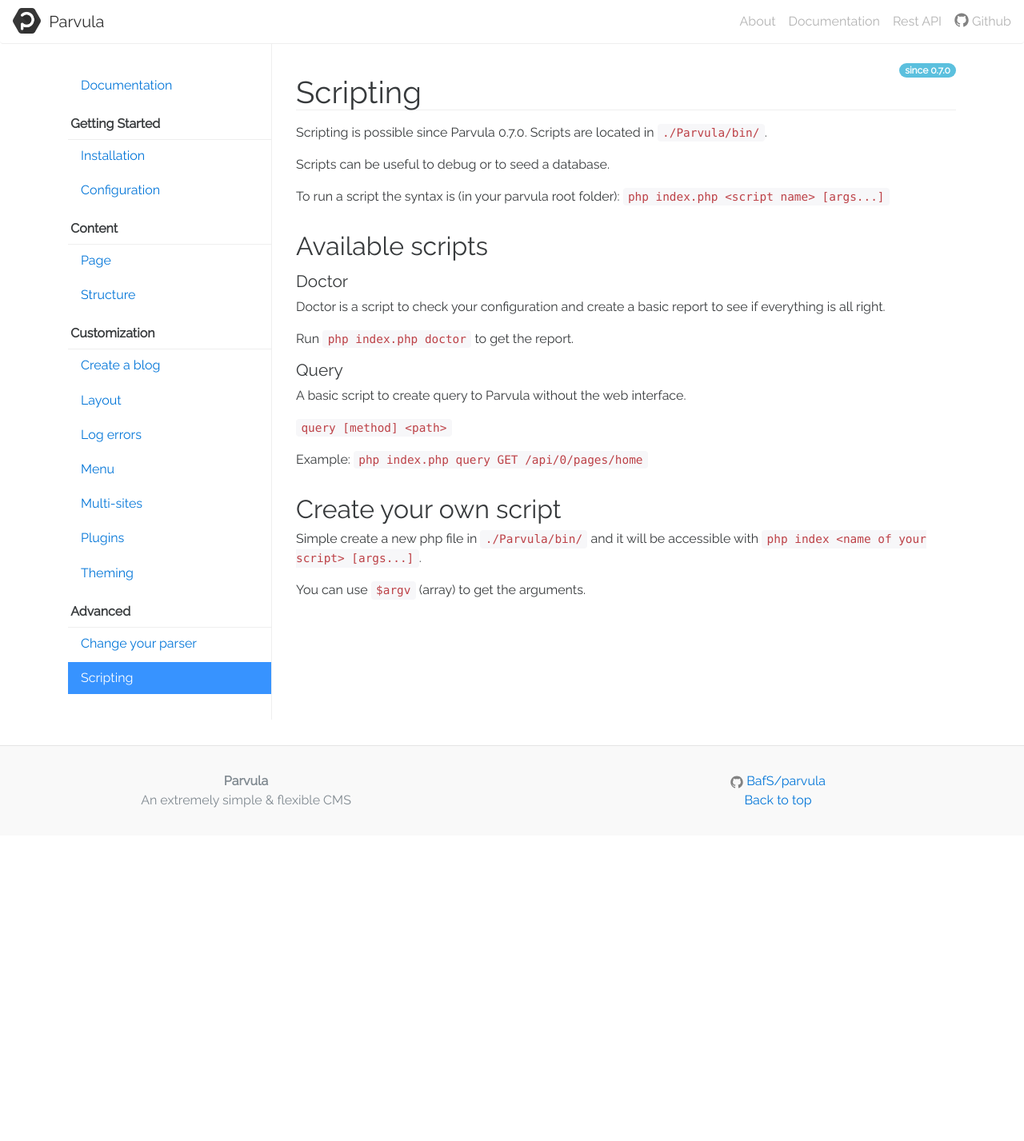
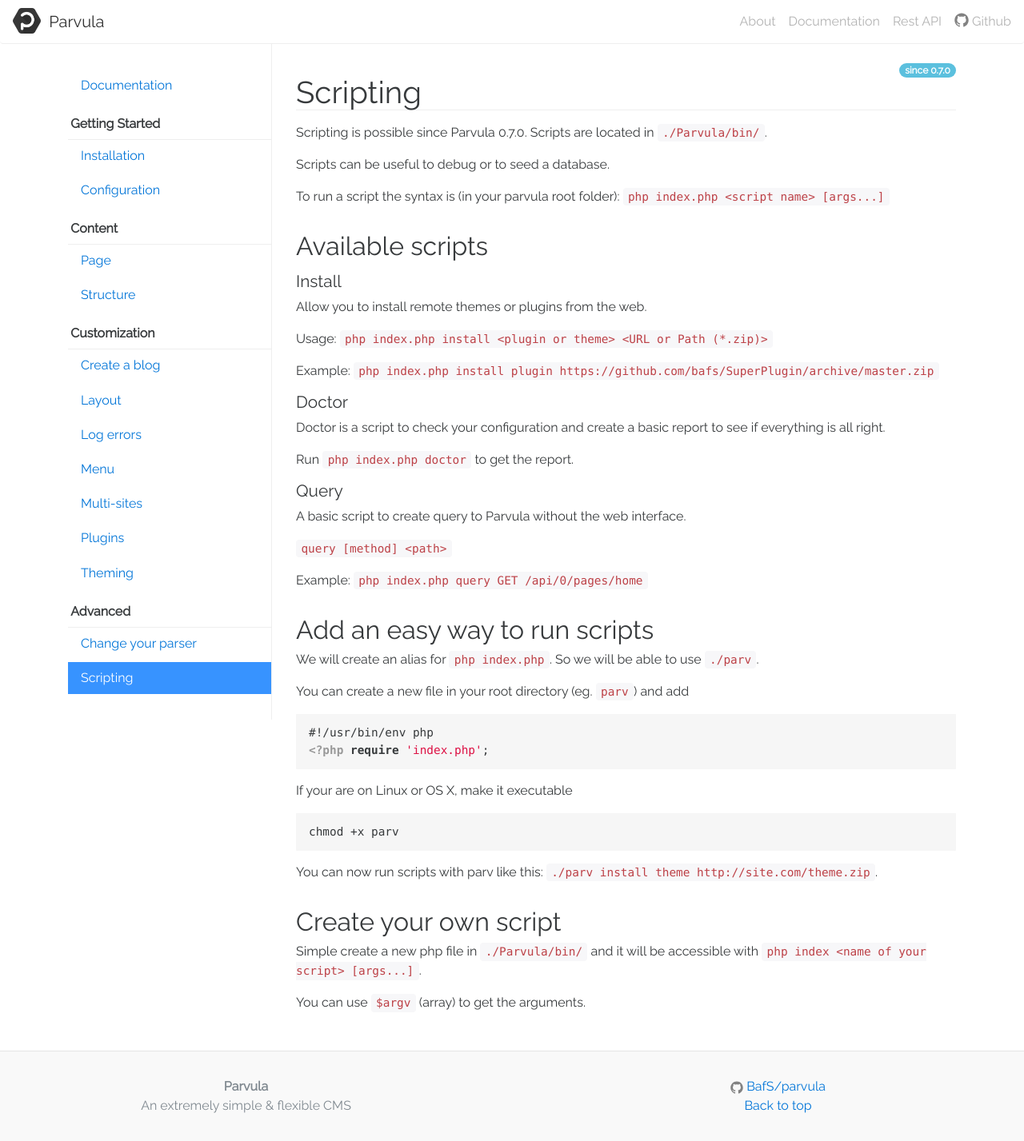
Before and after one commit to ParvulaCMS/parvula, a Jekyll site: the page built from docs/advanced/scripting.md, in a window 1280 px wide. Shown: the whole page at 80% size. Built offline with Jekyll 4.4.1, drawn with Linux system fonts in a browser that asks for light colours; before the commit the page ends 1045 px from its top, so only the background shows below that.

Commit message:
Add Install doc and alias for index.php

````diff
--- a/docs/advanced/scripting.md
+++ b/docs/advanced/scripting.md
@@ -13,6 +13,13 @@ To run a script the syntax is (in your parvula root folder): `php index.php <scr
 
 # Available scripts
 
+### Install
+Allow you to install remote themes or plugins from the web.
+
+Usage: `php index.php install <plugin or theme> <URL or Path (*.zip)>`
+
+Example: `php index.php install plugin https://github.com/bafs/SuperPlugin/archive/master.zip`
+
 ### Doctor
 Doctor is a script to check your configuration and create a basic report to see if everything is all right.
 
@@ -25,6 +32,26 @@ A basic script to create query to Parvula without the web interface.
 
 Example: `php index.php query GET /api/0/pages/home`
 
+
+# Add an easy way to run scripts
+
+We will create an alias for `php index.php`. So we will be able to use `./parv`.
+
+You can create a new file in your root directory (eg. `parv`) and add
+
+```php
+#!/usr/bin/env php
+<?php require 'index.php';
+```
+
+If your are on Linux or OS X, make it executable
+```
+chmod +x parv
+```
+
+You can now run scripts with parv like this: `./parv install theme http://site.com/theme.zip`.
+
+
 # Create your own script
 
 Simple create a new php file in `./Parvula/bin/` and it will be accessible with `php index <name of your script> [args...]`.
````
